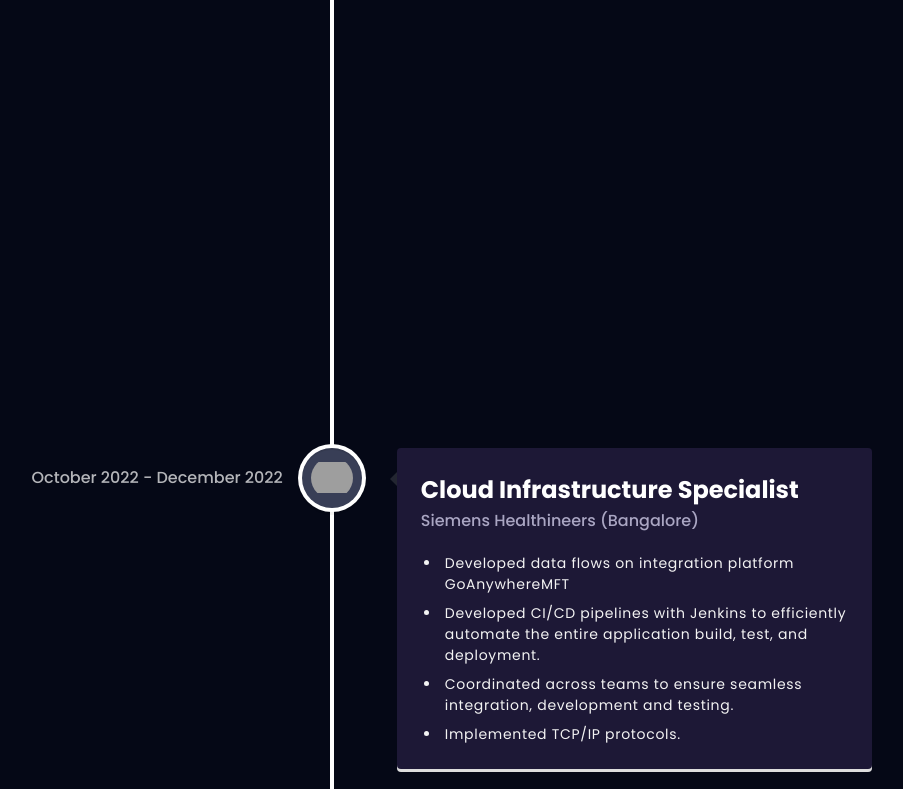
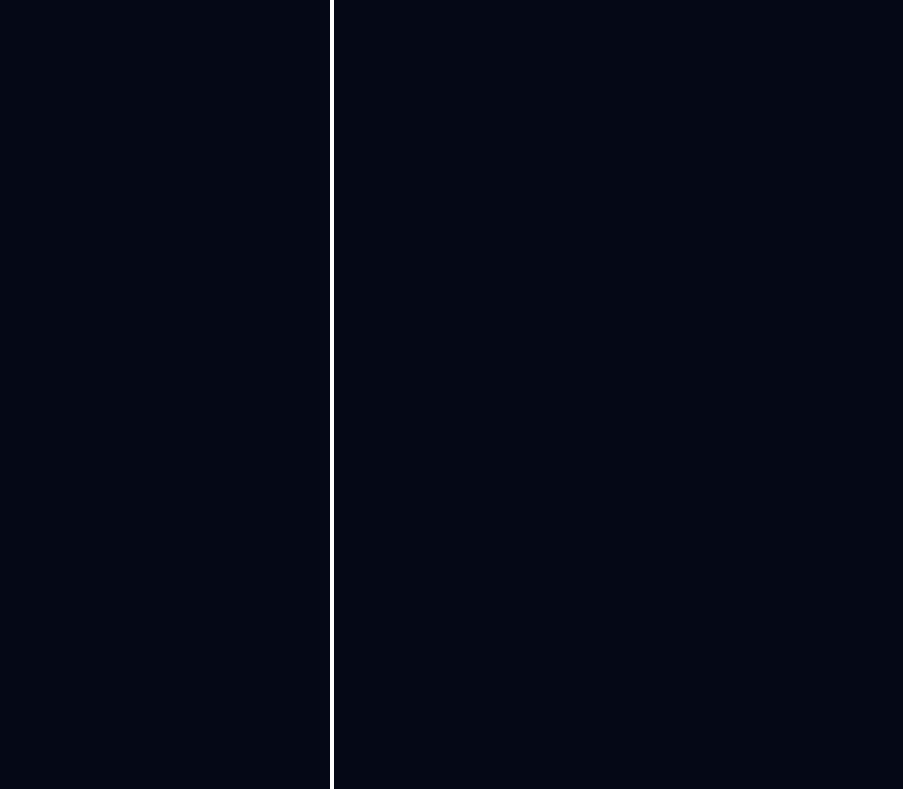
Before and after one commit to HKHemanthKumar/hemanth, a React (Vite) app: page / in a window 1280 px wide. Shown: the part 2000-2789 px from the top of the page, without its empty margins (308-1211 px from the left). Built offline with nearby package versions, Linux system fonts and the light colour scheme; grey boxes are pictures that could not be loaded.

Commit message:
Added user Profile

```diff
--- a/src/constants/index.js
+++ b/src/constants/index.js
@@ -84,15 +84,31 @@
     name:"Kafka",
     icon:"https://skillicons.dev/icons/?i=kafka",
   },
+  {
+    name:"Helm",
+    icon:"https://assets.onecompiler.app/4387d8rjw/43gjw2gnh/helm-logo.png",
+  },
+  {
+    name:"Argo CD",
+    icon:"https://assets.onecompiler.app/4387d8rjw/43gjw2gnh/argo.png",
+  },
+  {
+    name:"Python",
+    icon:"https://skillicons.dev/icons/?i=python",
+  },
+  {
+    name:"VS Code",
+    icon:"https://skillicons.dev/icons/?i=vscode",
+  }
 ];
 
 export const experiences = [
   {
-    title: "Infrastructure Engineer",
-    company_name: "OCBC Bank (Singapore)",
-    icon: "https://companieslogo.com/img/orig/O39.SI_BIG-dde1ca6e.png?t=1729873664",
+    title: "Senior Cloud & DevOps Engineer",
+    company_name: "Pegasystems India (Bangalore)",
+    icon: "https://assets.onecompiler.app/4387d8rjw/43hszw3aw/pega%20system.jpg",
     iconBg: "#383E56",
-    date: "December 2022 - Present",
+    date: "February 2021 - Present",
     points: [
       // "Implemented Managed File Transfer Integration Solutions(MFT) for Distributed Systems using IBM Sterling Suite & Tectia to enable secure & automated data exchange & led B2B file transfers across 3000+ servers globally.",
       // "Designed solutions that handled 10,000+ daily transactions ensuring security and minimal downtime.",
@@ -110,37 +126,45 @@
       // "Provisioned infrastructure using Terraform to automate Docker orchestration & EC2 creation in AWS.",
 
 
-      "Streamlined CI/CD pipelines with Jenkins on AWS, automating deployments via Argo CD, Kubernetes, Docker, reducing deployment time by 40% & optimizing cloud costs.",
-      "Implemented Secure, Automated B2B Managed File Transfer(MFT) middleware solutions across 3000+ distributed systems using IBM Sterling Suite, Control-M, protocols like SFTP, FTPS, AS2, & Connect Direct.",
-      "Developed & deployed scalable AWS cloud infrastructure using EC2, S3, EKS, Lambda, RDS, VPC, Route 53, DynamoDB, enhancing performance & reducing operational costs.",
-      "Automated Infrastructure as Code (IaC) using Terraform, Ansible, CloudFormation, migrated on-premises applications to AWS, improved system monitoring with Kibana, CloudWatch, Grafana, & Prometheus.",
-      "Designed SOAP & RESTful APIs on TIBCO, integrating with MQ & Kafka integration handling 10,000+ file transfers across Linux, AIX, and Windows environments."
+      "Developed & deployed scalable AWS cloud infrastructure using EC2, S3, ELB, Auto-Scaling, AMI, Route53, RDS, Lambda, EKS, IAM, VPC, Cloud Front, Cloud Watch, and Amazon Workspaces for scalable and secure environments.",
+      "Streamlined CI/CD pipelines with Jenkins on AWS, automating deployments via Jenkins, Kubernetes, Docker, reducing deployment time by 40% & optimizing cloud costs.",
+      "Deployed and managed Kubernetes clusters on AWS (EKS) and on-premises, ensuring high availability and scalability.",
+      "Built and maintained containerized applications using Docker and Kubernetes, like managing Pods, Deployments, StatefulSets, DaemonSets, ConfigMaps, and Secrets for efficient workload orchestration.",
+      "Automated Infrastructure as Code (IaC) using Terraform, Ansible, CloudFormation, migrated on-premises applications to AWS, improved system monitoring with CloudWatch, Grafana, & Prometheus.",
+      "Troubleshooting and stabilizing the various build and deployment issues, collaborating with development teams to resolve failures and ensure smooth releases.",
+      "Infrastructure and Alerting: Developed custom Docker images, Kubernetes Helm charts, and centralized alert frameworks for New Relic and Grafana, integrating with Jenkins and Terraform for streamlined alert deployment",
+      "Cloud Integrations: Connected AWS to Grafana Cloud for unified monitoring.",
+      "Automation and Reporting: Migrated reporting to Jenkins, automated alert management with Python and Jinja2, and created custom exporters in Go for Cassandra."
     ],
   },
   {
-    title: "Cloud Infrastructure Specialist",
-    company_name: "Siemens Healthineers (Bangalore)",
-    icon: "https://companieslogo.com/img/orig/SHL.DE-ff92833b.png?t=1720244493",
+    title: "Devops & Cloud Infrastructure Specialist",
+    company_name: "IBM India (Bangalore)",
+    icon: "https://assets.onecompiler.app/4387d8rjw/43hszw3aw/ibm-logo.webp",
     iconBg: "#383E56",
-    date: "October 2022 - December 2022",
+    date: "January 2017 - December 2020",
     points: [
-      "Developed data flows on integration platform GoAnywhereMFT",
-      "Developed CI/CD pipelines with Jenkins to efficiently automate the entire application build, test, and deployment.",
-      "Coordinated across teams to ensure seamless integration, development and testing.",
-      "Implemented TCP/IP protocols."
+      "Experienced in Managed and deployed cloud infrastructure using AWS services such as EC2, S3, ELB, Auto Scaling, IAM, CloudWatch, VPC, and Amazon Workspaces, ensuring high availability and scalability.",
+      "Configured Jenkins for continuous integration and deployment, set up Jenkins nodes, and automated build pipelines with Git, GitHub, and POLL SCM triggers to streamline development workflows.",
+      "Built and managed Docker containers and images created Dockerfiles to containerize applications, and optimized Kubernetes (EKS/AKS) deployments using Helm charts.",
+      "Designed and provisioned cloud resources using Terraform, enabling infrastructure automation and ensuring environment consistency across development, staging, and production.",
+      "Automated repetitive manual processes using Shell scripting and Python, improving operational efficiency and reducing deployment times."
   ],
   },
   {
     title: "Senior System Engineer",
-    company_name: "Infosys (Pune)",
-    icon: "https://companieslogo.com/img/orig/INFY-bf47e1fb.png?t=1720244492",
+    company_name: "ISG (Bangalore)",
+    icon: "https://assets.onecompiler.app/4387d8rjw/43hszw3aw/In-Solutions-Global-Logo.png",
     iconBg: "#383E56",
-    date: "September 2019 - October 2022",
+    date: "September 2014 - October 2016",
     points: [
-      "Designed & built integration flows, creating over 200 routing channels, configured various templates, adapters, schedulers, mailboxes, while also developing robust business processes for data exchanges.",
-      "Created Shell Scripts to automate tasks & jobs via Control-M therefore reducing downtime by 30% effectively.",
-      "Onboarded 100+ partners with protocols like SFTP, FTPS, AS2, Connect Direct, for efficient file transfers.",
+      "Developed and maintained server-side applications using Java, JSP, Servlet, JDBC & SQL, ensuring optimal performance and scalability.",
+      "Collaborated with frontend and backend teams to integrate Java Microservices with the SQL and Node.js ecosystem, improving data flow and efficiency.",
+      "Designed and optimized MySQL database queries, enhancing application performance and reducing response time.",
+      "Automated build and deployment pipelines using Jenkins and managed artifact storage with Artifactory.",
+      "Utilized GitHub for version control, contributing to code reviews and following best practices for source code management.",
       "Documented on Confluence, conducted KT sessions, & led transitions to production with minimal downtime.",
+      "Worked closely with cross-functional teams to troubleshoot issues, debug applications, and ensure high system availability."
     ],
   },
   // Add more experiences here over the time
@@ -166,7 +190,7 @@
       },
     ],
     image: "images/TODO.png",
-    source_code_link: "https://github.com/nihharikadubey/NoteVault-DevOps-Powered-Todo-Application",
+    source_code_link: "https://github.com/HKHemanthKumar",
   },
   {
     name: "Wanderlust---Modern-Travel-Blog-Platform",
@@ -187,7 +211,7 @@
       },
     ],
     image: "images/wanderlust.png",
-    source_code_link: "https://github.com/nihharikadubey/Wanderlust---Modern-Travel-Blog-Platform",
+    source_code_link: "https://github.com/HKHemanthKumar",
   },
   {
     name: "KubeSecOps--Enterprise-Three-Tier-Application-Platform",
@@ -208,6 +232,6 @@
       },
     ],
     image: "images/kube.png",
-    source_code_link: "https://github.com/nihharikadubey/KubeSecOps--Enterprise-Three-Tier-Application-Platform",
+    source_code_link: "https://github.com/HKHemanthKumar",
   },
 ];
```
